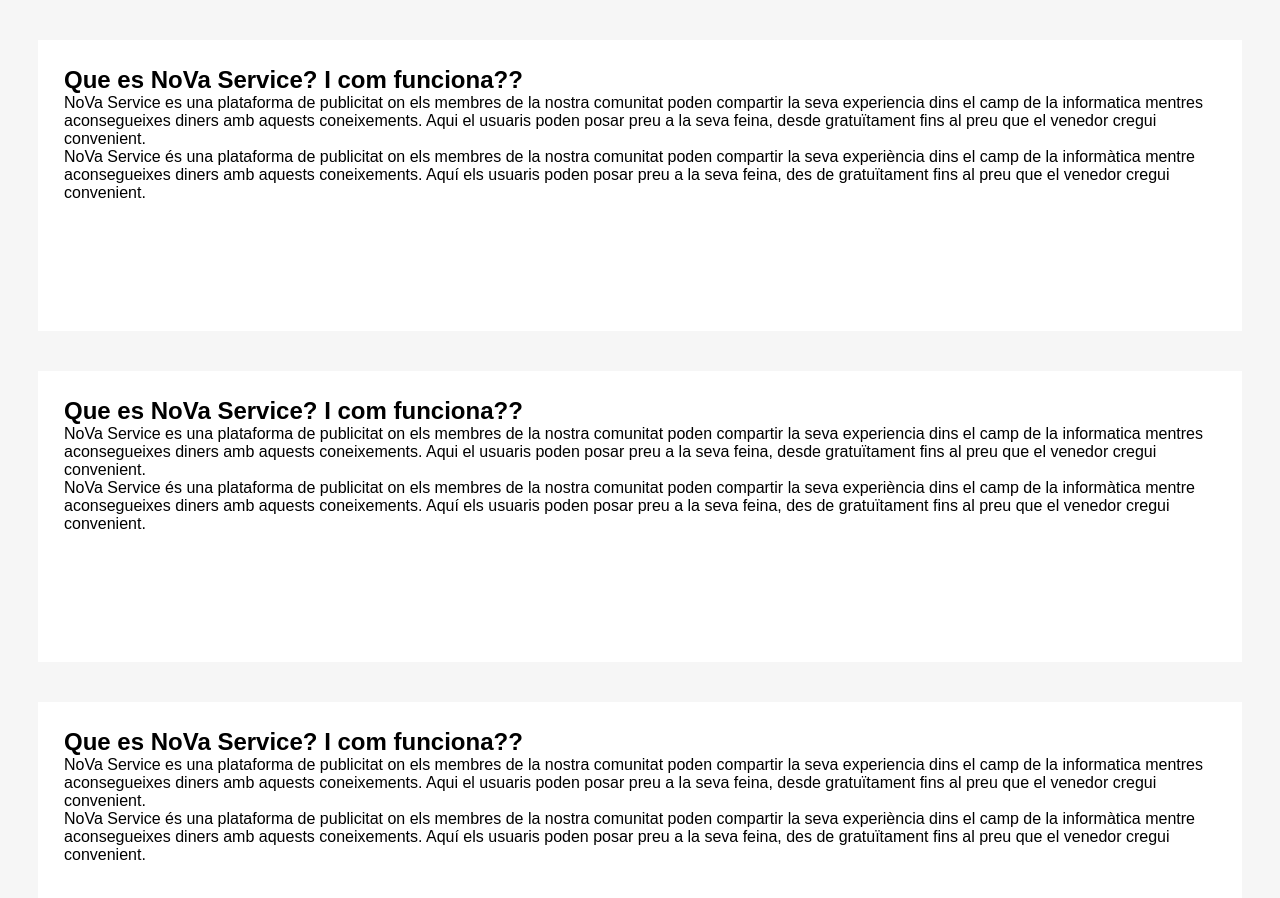
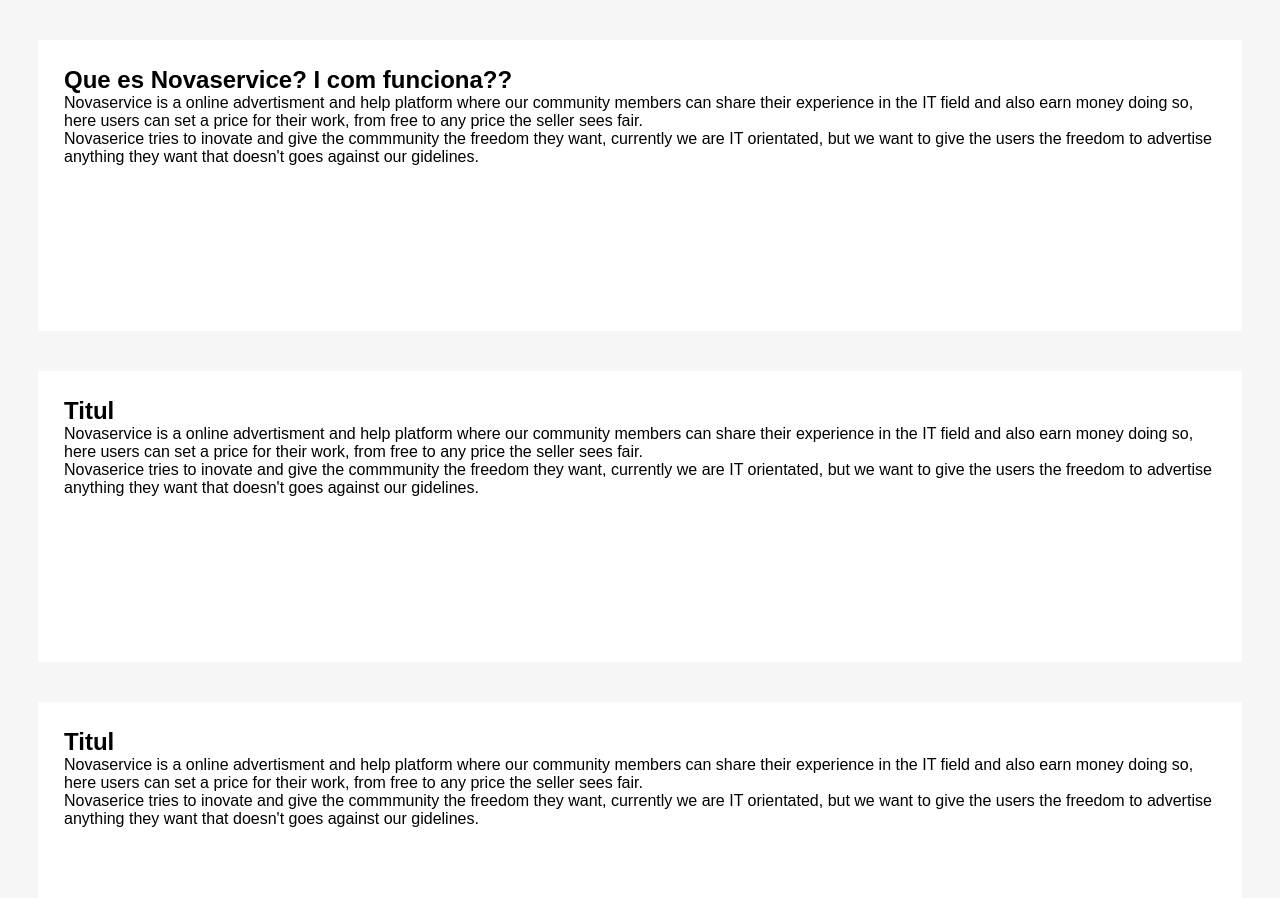
Before and after one commit to maggiio/ProyectoFinal, a plain HTML site: page index.html in a window 1280 px wide. Shown: the part 800-1698 px from the top of the page. Drawn offline with Linux system fonts and the light colour scheme.

Commit message:
Revert "Merge branch 'main' of https://github.com/maggiio/ProyectoFinal"
This reverts commit 83e9f973ec6c1cc240278c752293f7e9f420fb28, reversing
changes made to b2fd906dd5426f17f1e20e4a103d7597e62fa80b.

```diff
--- a/index.html
+++ b/index.html
@@ -64,31 +64,19 @@ xmlns:fb="https://www.facebook.com/2008/fbml">
     <div class="box_container">
     <article>
         <section class="small_box">
-            <h2>Que es NoVa Service? I com funciona??</h2>
-            <p>NoVa Service es una plataforma de publicitat on els membres de la nostra comunitat poden compartir la seva
-                experiencia dins el camp de la informatica mentres aconsegueixes diners amb aquests coneixements. Aqui el usuaris
-                poden posar preu a la seva feina, desde gratuïtament fins al preu que el venedor cregui convenient.</p>
-            <p>NoVa Service és una plataforma de publicitat on els membres de la nostra comunitat poden compartir la seva
-                experiència dins el camp de la informàtica mentre aconsegueixes diners amb aquests coneixements. Aquí els usuaris
-                 poden posar preu a la seva feina, des de gratuïtament fins al preu que el venedor cregui convenient.</p>
+            <h2>Que es Novaservice? I com funciona??</h2>
+            <p>Novaservice is a online advertisment and help platform where our community members can share their experience in the IT field and also earn money doing so, here users can set a price for their work, from free to any price the seller sees fair.</p>
+            <p>Novaserice tries to inovate and give the commmunity the freedom they want, currently we are IT orientated, but we want to give the users the freedom to advertise anything they want that doesn't goes against our gidelines.</p>
         </section>
         <section class="small_box">
-            <h2>Que es NoVa Service? I com funciona??</h2>
-            <p>NoVa Service es una plataforma de publicitat on els membres de la nostra comunitat poden compartir la seva
-                experiencia dins el camp de la informatica mentres aconsegueixes diners amb aquests coneixements. Aqui el usuaris
-                poden posar preu a la seva feina, desde gratuïtament fins al preu que el venedor cregui convenient.</p>
-            <p>NoVa Service és una plataforma de publicitat on els membres de la nostra comunitat poden compartir la seva
-                experiència dins el camp de la informàtica mentre aconsegueixes diners amb aquests coneixements. Aquí els usuaris
-                 poden posar preu a la seva feina, des de gratuïtament fins al preu que el venedor cregui convenient.</p>
+            <h2>Titul</h2>
+            <p>Novaservice is a online advertisment and help platform where our community members can share their experience in the IT field and also earn money doing so, here users can set a price for their work, from free to any price the seller sees fair.</p>
+            <p>Novaserice tries to inovate and give the commmunity the freedom they want, currently we are IT orientated, but we want to give the users the freedom to advertise anything they want that doesn't goes against our gidelines.</p>
         </section>
         <section class="small_box">
-            <h2>Que es NoVa Service? I com funciona??</h2>
-            <p>NoVa Service es una plataforma de publicitat on els membres de la nostra comunitat poden compartir la seva
-                experiencia dins el camp de la informatica mentres aconsegueixes diners amb aquests coneixements. Aqui el usuaris
-                poden posar preu a la seva feina, desde gratuïtament fins al preu que el venedor cregui convenient.</p>
-            <p>NoVa Service és una plataforma de publicitat on els membres de la nostra comunitat poden compartir la seva
-                experiència dins el camp de la informàtica mentre aconsegueixes diners amb aquests coneixements. Aquí els usuaris
-                 poden posar preu a la seva feina, des de gratuïtament fins al preu que el venedor cregui convenient.</p>
+            <h2>Titul</h2>
+            <p>Novaservice is a online advertisment and help platform where our community members can share their experience in the IT field and also earn money doing so, here users can set a price for their work, from free to any price the seller sees fair.</p>
+            <p>Novaserice tries to inovate and give the commmunity the freedom they want, currently we are IT orientated, but we want to give the users the freedom to advertise anything they want that doesn't goes against our gidelines.</p>
         </section>
     </article>
 </div>
```
Also changed, not shown: support.html (+8 -12 lines).
